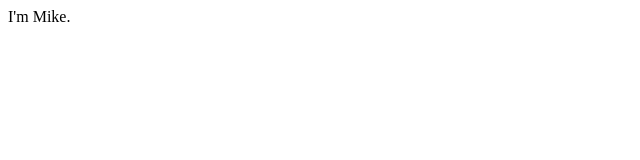
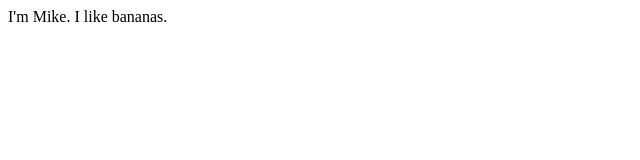
Before and after one commit to mike-odom/ThatOdieGuy.github.io, a plain HTML site: page index.html in a window 1280 px wide. Shown: the whole page, without its empty margins (0-640 px from the left). Drawn offline with Linux system fonts and the light colour scheme.

Commit message:
ASLKDJFLASDJFLJASDFJLASDKJFLKJ

```diff
--- a/index.html
+++ b/index.html
@@ -3,6 +3,6 @@
         <title>Hello there</title>
     </head>
     <body>
-        I'm Mike.
+        I'm Mike. I like bananas.
     </body>
 </html>
```
